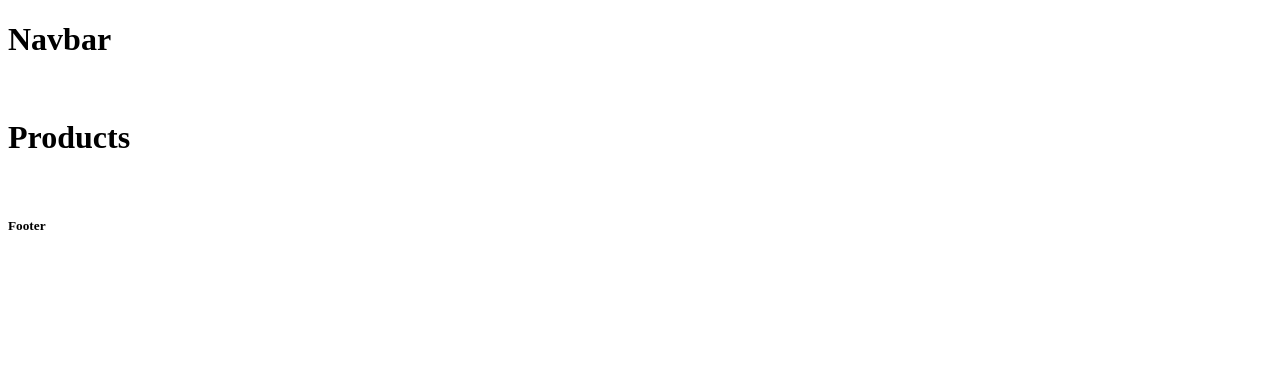
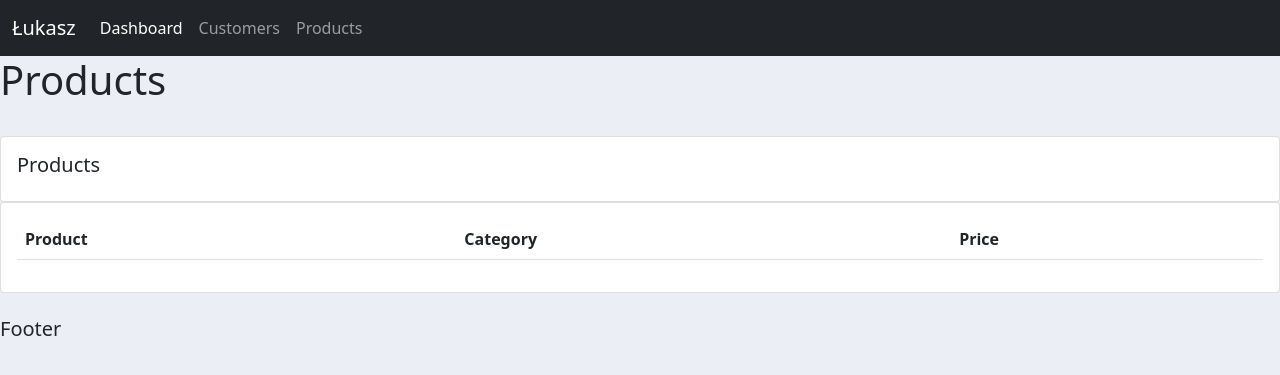
Before and after one commit to lukasz-jab/crmT, a Django app: page /products/ in a window 1280 px wide. Shown: the top 375 px of the page. Run offline with Django 3.2, Linux system fonts and the light colour scheme; lists and menus that the app fills with data are empty.

Commit message:
Added bootsrap and styles for html files

```diff
--- a/crmT/accounts/templates/accounts/base.html
+++ b/crmT/accounts/templates/accounts/base.html
@@ -2,6 +2,24 @@
 <html>
 <head>
 	<title>CRM</title>
+	<link href="https://cdn.jsdelivr.net/npm/bootstrap@5.0.0-beta2/dist/css/bootstrap.min.css" rel="stylesheet" integrity="sha384-BmbxuPwQa2lc/FVzBcNJ7UAyJxM6wuqIj61tLrc4wSX0szH/Ev+nYRRuWlolflfl" crossorigin="anonymous">
+	<style>
+		#logo{
+		}
+		body{
+			background-color: #ebeff5;
+		}
+		#total-orders{
+			background-color: #4cb4c7;
+		}
+		#orders-delivered{
+			background-color: #7abecc;
+		}
+		#orders-pending{
+			background-color: #7cd1c0;
+		}
+	</style>
+
 </head>
 <body>
 	{% include 'accounts/navbar.html' %}
@@ -11,6 +29,6 @@
 
 	<br>
 	<h5>Footer</h5>
-
+<script src="https://cdn.jsdelivr.net/npm/bootstrap@5.0.0-beta2/dist/js/bootstrap.bundle.min.js" integrity="sha384-b5kHyXgcpbZJO/tY9Ul7kGkf1S0CWuKcCD38l8YkeH8z8QjE0GmW1gYU5S9FOnJ0" crossorigin="anonymous"></script>
 </body>
 </html>
--- a/crmT/accounts/templates/accounts/navbar.html
+++ b/crmT/accounts/templates/accounts/navbar.html
@@ -1,2 +1,21 @@
-<h1>Navbar</h1>
-<br>
+<nav class="navbar navbar-expand-lg navbar-dark bg-dark">
+  <div class="container-fluid">
+    <a class="navbar-brand" href="#">Łukasz</a>
+    <button class="navbar-toggler" type="button" data-bs-toggle="collapse" data-bs-target="#navbarNav" aria-controls="navbarNav" aria-expanded="false" aria-label="Toggle navigation">
+      <span class="navbar-toggler-icon"></span>
+    </button>
+    <div class="collapse navbar-collapse" id="navbarNav">
+      <ul class="navbar-nav">
+        <li class="nav-item">
+          <a class="nav-link active" aria-current="page" href="#">Dashboard</a>
+        </li>
+        <li class="nav-item">
+          <a class="nav-link" href="#">Customers</a>
+        </li>
+        <li class="nav-item">
+          <a class="nav-link" href="#">Products</a>
+        </li>
+       </ul>
+    </div>
+  </div>
+</nav>
--- a/crmT/accounts/templates/accounts/products.html
+++ b/crmT/accounts/templates/accounts/products.html
@@ -3,5 +3,24 @@
 {% block content %}
 
 <h1>Products</h1>
+<br>
+<div class="row">
+			<div class="col-md">
+				<div class="card card-body">
+					<h5>Products</h5>
+				</div>
+				<div class="card card-body">
+					<table class="table">
+						<tr>
+							<th>Product</th>
+							<th>Category</th>
+							<th>Price</th>
+						</tr>
+
+					</table>
+				</div>
+			</div>
+
+		</div>
 
 {% endblock content %}
```
Also changed, not shown: crmT/accounts/templates/accounts/customers.html (+63 -0 lines), crmT/accounts/templates/accounts/dashboard.html (+39 -1 lines), crmT/accounts/templates/accounts/status.html (added, +40 -0 lines).
